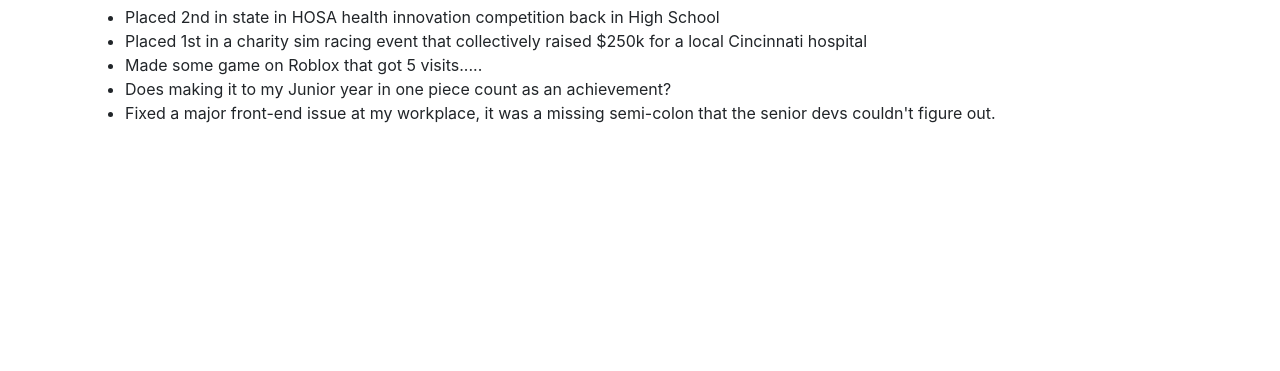
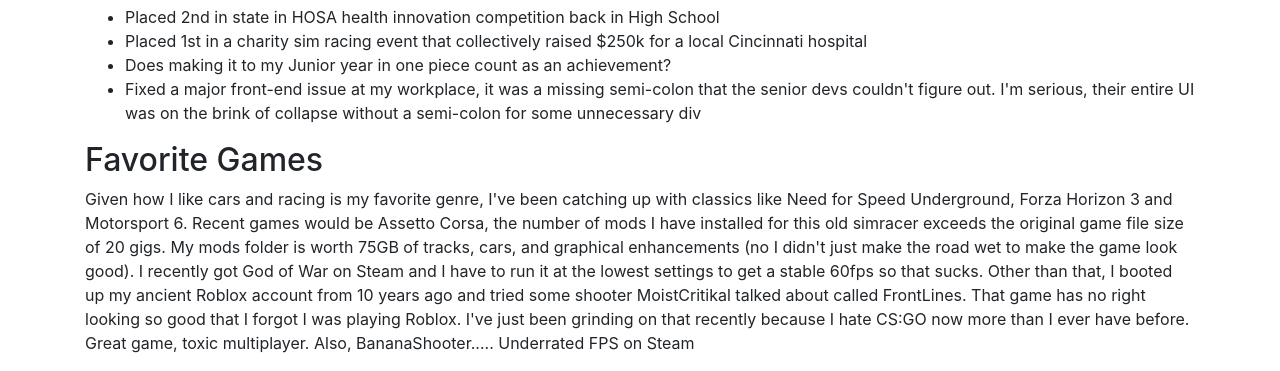
Before and after one commit to IT3049C-Lively-FA23/test-BurntBrownBoi, a website: page index.html in a window 1280 px wide. Shown: the part 645-1016 px from the top of the page. Before the commit the page ends 800 px from the top, so only its background shows below. Drawn offline with nearby package versions, Linux system fonts and the light colour scheme.

Commit message:
Added Favorite Games Section

```diff
--- a/index.html
+++ b/index.html
@@ -61,11 +61,26 @@
           <li>Placed 2nd in state in HOSA health innovation competition back in High School</li>
           <li>Placed 1st in a charity sim racing event that collectively raised $250k for a local Cincinnati hospital
           </li>
-          <li>Made some game on Roblox that got 5 visits.....</li>
           <li>Does making it to my Junior year in one piece count as an achievement?</li>
           <li>Fixed a major front-end issue at my workplace, it was a missing semi-colon that the senior devs couldn't
-            figure out.</li>
+            figure out. I'm serious, their entire UI was on the brink of collapse without a semi-colon for some
+            unnecessary div</li>
         </ul>
+      </section>
+    </div>
+    <div class="section">
+      <h2>Favorite Games</h2>
+      <section id="games">
+        <p>Given how I like cars and racing is my favorite genre, I've been catching up with classics like Need for
+          Speed Underground, Forza Horizon 3 and Motorsport 6. Recent games would be Assetto Corsa, the number of mods I
+          have installed for this old simracer exceeds the original game file size of 20 gigs. My mods folder is worth
+          75GB of tracks, cars, and graphical enhancements (no I didn't just make the road wet to make the game look
+          good). I recently got God of War
+          on Steam and I have to run it at the lowest settings to get a stable 60fps so that sucks. Other than that, I
+          booted up my ancient Roblox account from 10 years ago and tried some shooter MoistCritikal talked about called
+          FrontLines. That game has no right looking so good that I forgot I was playing Roblox. I've just been grinding
+          on that recently because I hate CS:GO now more than I ever have before. Great game, toxic multiplayer. Also,
+          BananaShooter..... Underrated FPS on Steam</p>
       </section>
     </div>
   </div>
```
